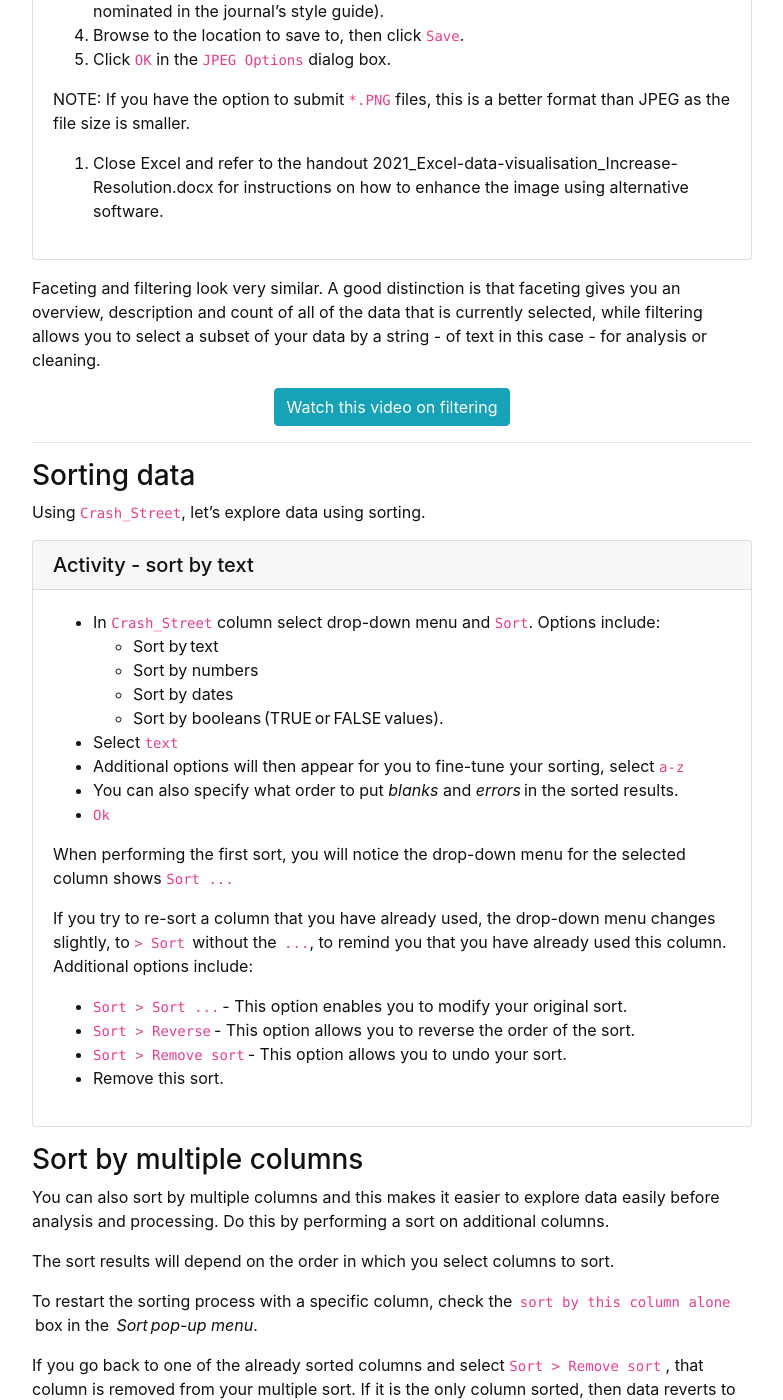
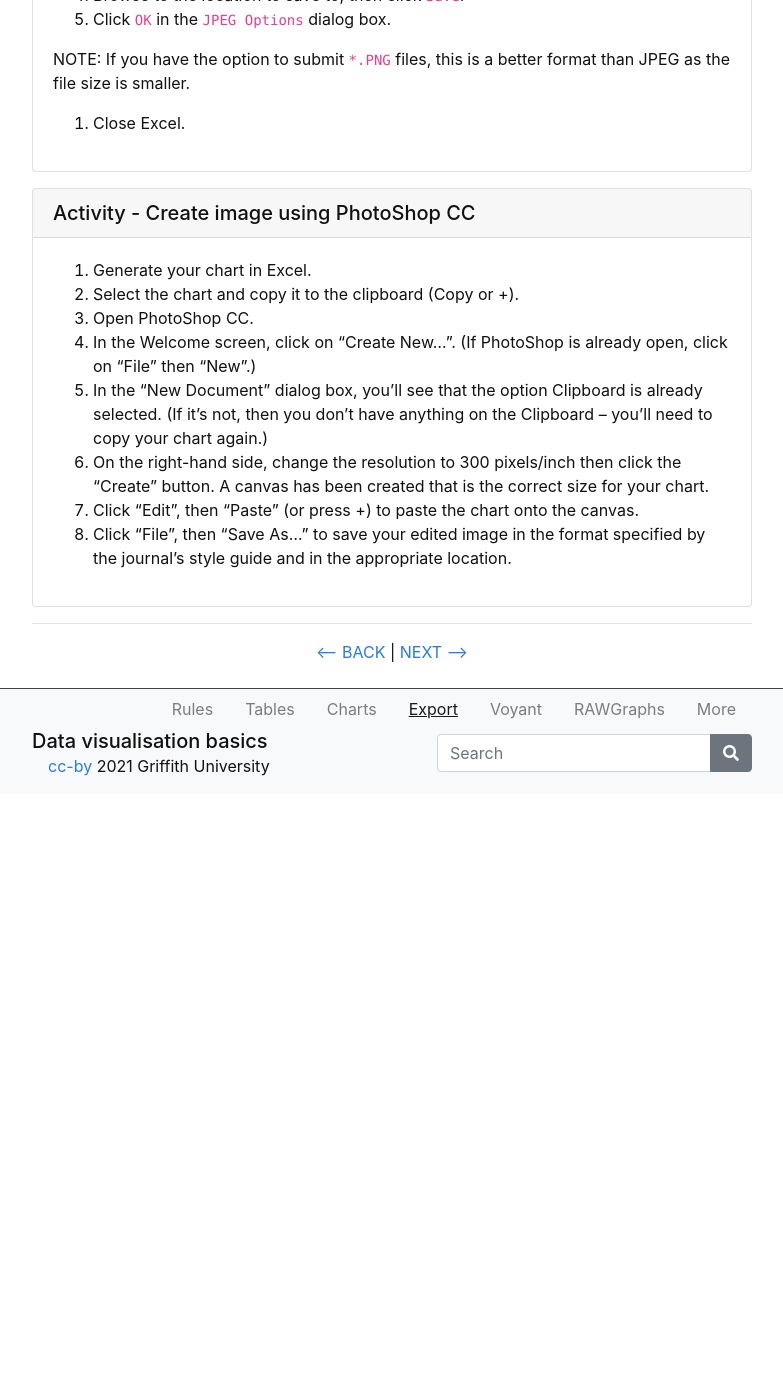
Before and after one commit to GULibrarySandbox/data-vis-basics, a Jekyll site: the page built from content/5-export.md, in a window 1280 px wide and 1400 px high, scrolled down 1512 px. Shown: the whole window, without its empty margins (248-1031 px from the left). Built offline with Jekyll 4.4.1, drawn with Linux system fonts in a browser that asks for light colours; after the commit the page ends 2306 px from its top, so only the background shows below that; some of the changed text lies outside the part shown.

Commit message:
Update 5-export.md

```diff
--- a/content/5-export.md
+++ b/content/5-export.md
@@ -31,8 +31,8 @@ There are some things you can do to improve the quality of images in your docume
 The best way to create a quality graphic is to use a graphic editor. Below is a list of popular editors.
 
 - `Photoshop` : (*staff only*) a component of the `Adobe Creative Cloud` suite of programs. Find it under `Installable Applications` on your Griffith computer.
-- `GNU Image Manipulation Program (GIMP)`[https://www.gimp.org/](https://www.gimp.org/) : open source (free) (GNU/Linux, OS X, Windows and other operating systems).
-- `PhotoPad`[https://www.nchsoftware.com/photoeditor/](https://www.nchsoftware.com/photoeditor/)` : free for non commercial users (Windows)
+- `GNU Image Manipulation Program (GIMP)` [https://www.gimp.org/](https://www.gimp.org/) : open source (free) (GNU/Linux, OS X, Windows and other operating systems).
+- `PhotoPad` [https://www.nchsoftware.com/photoeditor/](https://www.nchsoftware.com/photoeditor/) : free for non commercial users (Windows)
 - `Preview` (Mac OS)
 
 {% capture text %}
@@ -44,8 +44,6 @@ OR
 https://intranet.secure.griffith.edu.au/computing/software/self-help-and-support/general-information/adobe-licensing-changes)
 4. Follow the instructions to download and install the software.{% endcapture %} {% include card.md header="Activity - Accessing Photoshop (staff)" text=text %}
 
-#####
-
 {% capture text %}
 1. Generate your chart in Excel.
 2. Right-click on the chart, then click on `Save As Picture`.
@@ -55,97 +53,24 @@ https://intranet.secure.griffith.edu.au/computing/software/self-help-and-support
 
 NOTE: If you have the option to submit `*.PNG` files, this is a better format than JPEG as the file size is smaller.
 
-6. Close Excel and refer to the handout 2021_Excel-data-visualisation_Increase-Resolution.docx for instructions on how to enhance the image using alternative software.{% endcapture %} {% include card.md header="Activity  - Save the chart as an image" text=text %}
+6. Close Excel.{% endcapture %} {% include card.md header="Activity - Save the chart as an image" text=text %}
+
+{% capture text %}
+1.	Generate your chart in Excel.
+2.	Select the chart and copy it to the clipboard (Copy or <Ctrl>+<C>).
+3.	Open PhotoShop CC.
+4.	In the Welcome screen, click on “Create New…”.  (If PhotoShop is already open, click on “File” then “New”.)
+5.	In the “New Document” dialog box, you’ll see that the option Clipboard is already selected.  (If it’s not, then you don’t have anything on the Clipboard – you’ll need to copy your chart again.)
+6.	On the right-hand side, change the resolution to 300 pixels/inch then click the “Create” button.  A canvas has been created that is the correct size for your chart.
+7.	Click “Edit”, then “Paste” (or press <Ctrl>+<V>) to paste the chart onto the canvas.
+8.	Click “File”, then “Save As…” to save your edited image in the format specified by the journal’s style guide and in the appropriate location.{% endcapture %} {% include card.md header="Activity - Create image using PhotoShop CC" text=text %}
 
 
-Faceting and filtering look very similar. A good distinction is that faceting gives you an overview, description and count of all of the data that is currently selected, while filtering allows you to select a subset of your data by a string - of text in this case - for analysis or cleaning.
-
-{% include button.md text="Watch this video on filtering" link="https://vimeo.com/412533690/80c2ae057e" color="info" %}
-
-------
-
-### Sorting data
-
-Using `Crash_Street`, let's explore data using sorting.
-
-{% capture text %}
-- In  `Crash_Street`  column select drop-down menu and  `Sort`.   Options include:
-  - Sort by text
-  - Sort by numbers
-  - Sort by dates
-  - Sort by booleans (TRUE or FALSE values).
-- Select  `text`
-- Additional options will then appear for you to fine-tune your sorting, select  `a-z`
-- You can also specify what order to put *blanks* and *errors* in the sorted results.
--  `Ok`
-
-When performing the first sort, you will notice the drop-down menu for the selected column shows  `Sort ...`
-
-If you try to re-sort a column that you have already used, the drop-down menu changes slightly, to  `> Sort`  without the  `...`, to remind you that you have already used this column. Additional options include:
-
-  - `Sort > Sort ...` - This option enables you to modify your original sort.
-  - `Sort > Reverse` - This option allows you to reverse the order of the sort.
-  - `Sort > Remove sort` - This option allows you to undo your sort.
-- Remove this sort.{% endcapture %} {% include card.md header="Activity - sort by text" text=text %}
-
-### Sort by multiple columns
-
-You can also sort by multiple columns and this makes it easier to explore data easily before analysis and processing. Do this by performing a sort on additional columns.
-
-The sort results will depend on the order in which you select columns to sort.
-
-To restart the sorting process with a specific column, check the  `sort by this column alone`  box in the  *Sort pop-up menu*.
-
-If you go back to one of the already sorted columns and select `Sort > Remove sort` , that column is removed from your multiple sort. If it is the only column sorted, then data reverts to its original order.
-
-{% capture text %}
-- Sort  `Crash_Street` again, select  `Sort... > text and a-z`
-- Add an additional sort by  `Crash_Street_Intersection`, select  `Sort... > text and a-z`
-- Examine the first page of results for multiple accidents at the same location
-- Remove sort{% endcapture %} {% include card.md header="Activity - sort by multiple columns" text=text %}
-
-Sorts in OpenRefine are temporary. If you remove the Sort, the data will go back to its original unordered state.
-
-The Sort drop-down menu at the top of the screen also lets you amend the existing sort to:
-- Reverse the sort order
-- Remove existing sorts
-- Reorder rows permanently.
-
-### Find and fix missing values by sorting
-
-Let's try to find if there are missing values for the `Crash_Longitude` variable.
-
-{% capture text %}
-- In  `Crash_Longitude column`, select  `Sort... > numbers`
-- in pop up box select  `smallest first` and reposition  `Errors` &  `Blanks` to the top of the column.
-- `Ok`
-- Notice the first value is missing, from record *243929*.
-
-You may want to map this data later, so it is important to have complete latitude and longitude information.  You may be able to identify the missing value by other variable attributes.
-
-When you know your data or look at the variable in context with other similar observations you can identify what type of data problem might be occurring and possible solutions.
-
-In this case, you could search other variables such as  `Crash_Street` ,  `Crash_Street_Intersection`  and  `Suburb_PostCode` to identify similar locations.
-
-Find the missing `Crash_Longitude` value for record *243929*. There are a few possibilities.  This is one....
-
-- Write down the values in the  `columns Crash_Street` ,  `Crash_Street_Intersection`  and  `Suburb_PostCode` , for record *243929*
-  - Values are: *Mary St; Miles St; Mount Isa City, (4825)*
-- Remove the sort.
-- Filter  `Crash_Street`  by *Mary*
-- Filter  `Crash_Street_Intersection`  by *Miles St*
-- Examine results for similarities
-- Copy and paste the missing `Crash_Longitude`  value to record *243929*.{% endcapture %} {% include card.md header="Activity - find & fix missing values by sorting" text=text %}
 
 
-{% include button.md text="See the steps in this video" link="https://vimeo.com/412602729/e3da0ba711" color="info" %}
 
-<p>
-</p>
 
-{% capture text %}
-There is another method you could use to find a missing value, that we have used, what is it?
-{% include modal.md button="Quiz 2 Solution" color="success" title="Quiz 2 Solutions" text="Select  `Facet > Customized facets > Facet by Blank or Null`." %}{% endcapture %} {% include card.md header="Quiz 2. Another method to find missing data in Crash_Longitude column?" text=text %}
+
 
 -----
 
```
